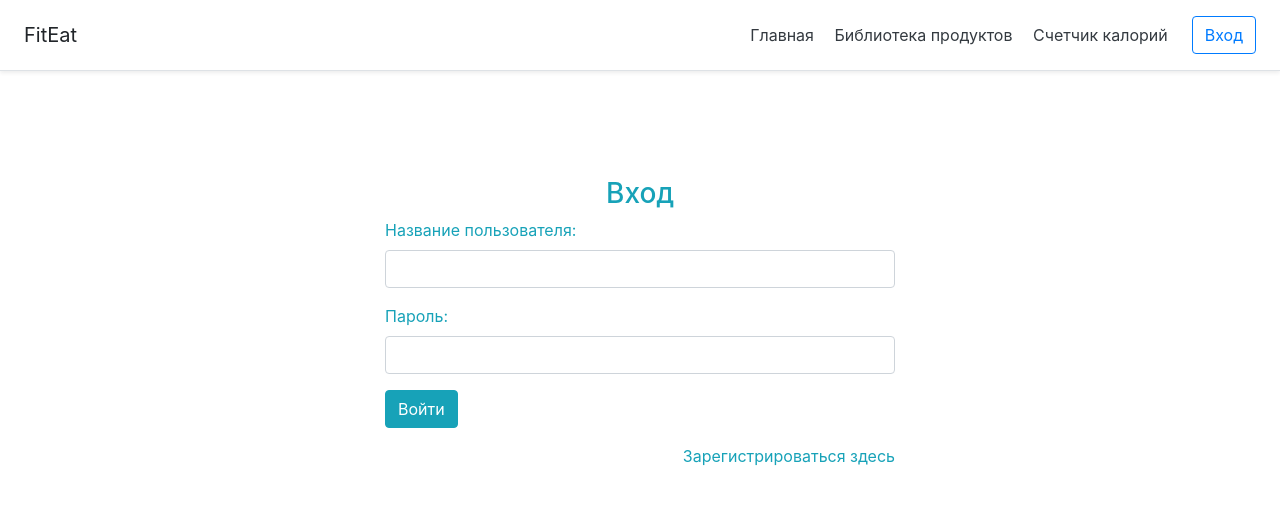
After one commit to markgardie/WebApp, a Django app: page /signin in a window 1280 px wide. The commit adds this page. Shown: the top 505 px of the page. Run offline with Django 3.2, Linux system fonts and the light colour scheme; some libraries are stand-ins or nearby versions.

Commit message:
index and signin templates

```diff
--- a/ProductLibrary/templates/base.html
+++ b/ProductLibrary/templates/base.html
@@ -7,13 +7,13 @@
   </head>
   <body>
     <div class="d-flex flex-column flex-md-row align-items-center p-3 px-md-4 mb-3 bg-white border-bottom shadow-sm">
-      <h5 class="my-0 mr-md-auto font-weight-normal">Lifesum</h5>
+      <h5 class="my-0 mr-md-auto font-weight-normal">FitEat</h5>
       <nav class="my-2 my-md-0 mr-md-3">
         <a class="p-2 text-dark" href="{% url 'home' %}">Главная</a>
         <a class="p-2 text-dark" href="{% url 'library' %}">Библиотека продуктов</a>
         <a class="p-2 text-dark" href="#">Счетчик калорий</a>
       </nav>
-      <a class="btn btn-outline-primary" href="#">Документация</a>
+      <a class="btn btn-outline-primary" href="{% url 'signin' %}">Вход</a>
     </div>
 
     {% block content %}{% endblock %}
--- /dev/null
+++ b/ProductLibrary/templates/signin.html
@@ -0,0 +1,39 @@
+{% extends 'base.html' %}
+
+{% block title %}
+Главная
+{% endblock %}
+
+{% block content %}
+<body>
+    <div id="login">
+        <h3 class="text-center text-white pt-5">Login form</h3>
+        <div class="container">
+            <div id="login-row" class="row justify-content-center align-items-center">
+                <div id="login-column" class="col-md-6">
+                    <div id="login-box" class="col-md-12">
+                        <form id="login-form" class="form" action="" method="post">
+                            <h3 class="text-center text-info">Вход</h3>
+                            <div class="form-group">
+                                <label for="username" class="text-info">Название пользователя:</label><br>
+                                <input type="text" name="username" id="username" class="form-control">
+                            </div>
+                            <div class="form-group">
+                                <label for="password" class="text-info">Пароль:</label><br>
+                                <input type="text" name="password" id="password" class="form-control">
+                            </div>
+                            <div class="form-group">
+                                <input type="submit" name="submit" class="btn btn-info btn-md" value="Войти">
+                            </div>
+                            <div id="register-link" class="text-right">
+                                <a href="#" class="text-info">Зарегистрироваться здесь</a>
+                            </div>
+                        </form>
+                    </div>
+                </div>
+            </div>
+        </div>
+    </div>
+</body>
+
+{% endblock %}
--- a/ProductLibrary/urls.py
+++ b/ProductLibrary/urls.py
@@ -4,4 +4,5 @@ from . import views
 urlpatterns = [
     path('', views.index, name='home'),
     path('library', views.create, name='library'),
+    path('signin', views.sign, name='signin'),
 ]
--- a/ProductLibrary/views.py
+++ b/ProductLibrary/views.py
@@ -45,3 +45,6 @@ def create(request):
     context = {'all_info': all_products, 'form': form}
 
     return render(request, 'library.html', context)
+
+def sign(request):
+        return render(request, 'signin.html')
```
